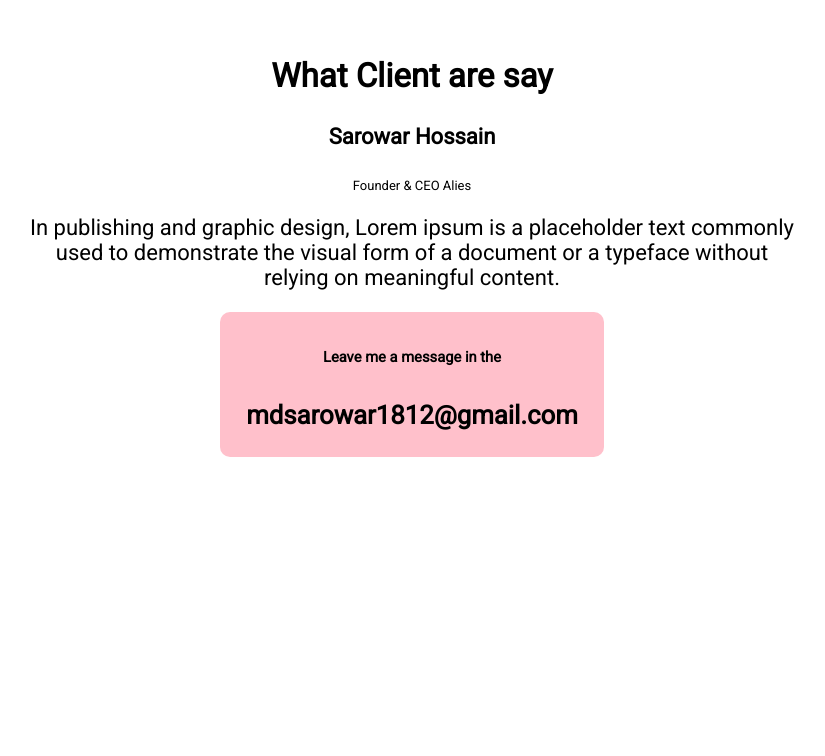
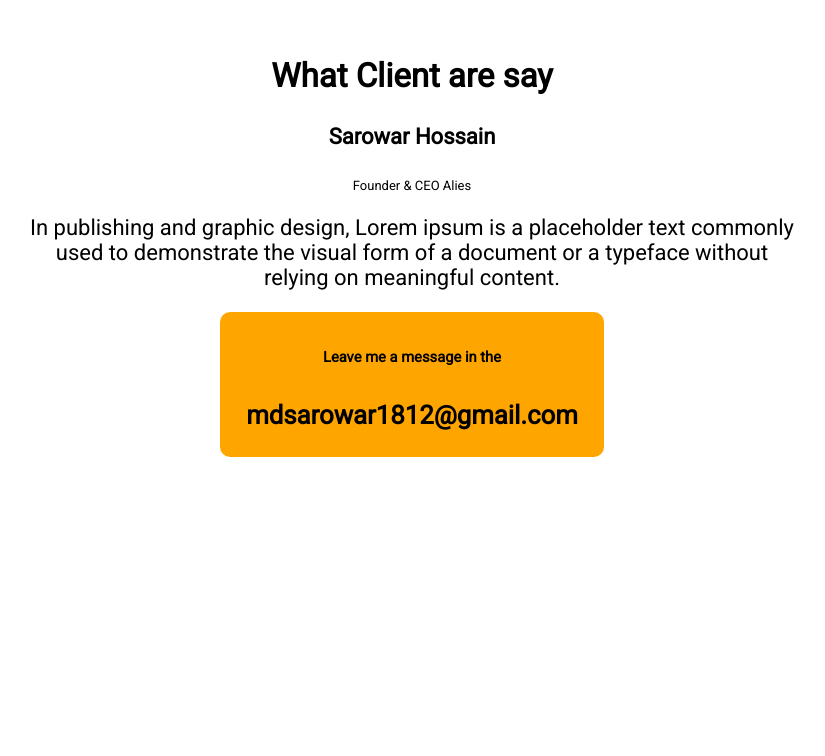
Before and after one commit to Sarowar-Hossain/web-portfolio, a plain HTML site: page index.html in a window 1280 px wide. Shown: the part 2099-2855 px from the top of the page, without its empty margins (228-1053 px from the left). Drawn offline with Linux system fonts and the light colour scheme.

Commit message:
Complete My Porthfolio

```diff
--- a/index.html
+++ b/index.html
@@ -51,8 +51,6 @@
 
     <!--Section 3-->
 
-
-
     <section class="recent-projects">
 
         <div class="bottom-page">
@@ -65,8 +63,10 @@
             <img src="images/work-3.jpg" alt="cc">
         </div>
     </section>
+
     <!--Section 4-->
-    <section>
+
+    <section class="section-4">
         <div>
             <h2 class="Client">
                 What Client are say
--- a/style.css
+++ b/style.css
@@ -108,7 +108,7 @@ section{
 
 .last-part{
     text-align: center;
-    background-color: pink;
+    background-color:orange;
     padding: 1px 0px;
     margin: auto;
     width: 30%;
```
